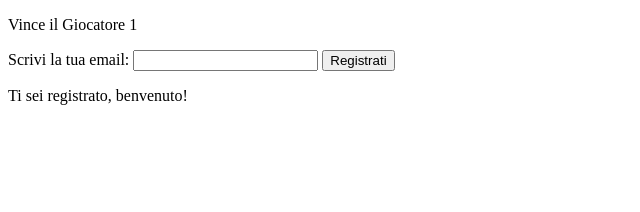
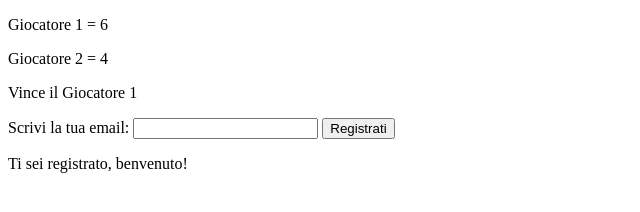
Before and after one commit to VincenzoRuggiero/js-mail-dadi, a plain HTML site: page index.html in a window 1280 px wide. Both pictures are taken after a click on the button "Registrati". Shown: the whole page, without its empty margins (0-640 px from the left). Drawn offline with Linux system fonts and the light colour scheme.

Commit message:
Create email checklist

```diff
--- a/index.html
+++ b/index.html
@@ -7,11 +7,14 @@
     <title>JS Mail-Dadi</title>
 </head>
 <body>
+    <!-- DADI -->
+    <p>Giocatore 1 = <span id="player1"></span></p>
+    <p>Giocatore 2 = <span id="player2"></span></p>
     <p class="winner"></p>
 
-
+<!-- EMAIL CHECK -->
     <label for="ask-mail">Scrivi la tua email:</label>
-    <input type="email" name="ask-mail" id="userMail">
+    <input type="text" name="ask-mail" id="userMail">
 
     <button id="send">Registrati</button>
 
--- a/js/script.js
+++ b/js/script.js
@@ -2,12 +2,19 @@
 const dicePlayer1 = Math.floor(Math.random() * 6) + 1;
 const dicePlayer2 = Math.floor(Math.random() * 6) + 1;
 
+const score1 = document.getElementById('player1');
+const score2 = document.getElementById('player2');
+
 const vincitore = document.querySelector(".winner");
+score1.innerHTML = `${dicePlayer1}`;
+score2.innerHTML = `${dicePlayer2}`;
 
 if (dicePlayer1 > dicePlayer2) {
   vincitore.innerHTML = "Vince il Giocatore 1 ";
-} else if (dicePlayer2 > dicePlayer1) {
+
+} else if (dicePlayer1 < dicePlayer2) {
   vincitore.innerHTML = "Vince il Giocatore 2";
+
 } else if (dicePlayer1 === dicePlayer2) {
   vincitore.innerHTML = "Pareggio: nessun vincitore!";
 }
@@ -27,12 +34,18 @@ buttonElem.addEventListener("click", function () {
   const userMailElem = document.getElementById("userMail").value;
   const checkResult = document.querySelector(".check");
 
-  for (i = 0; i <= mailList.length; i++) {
-    if (userMailElem !== mailList.indexOf(i)) {
-      checkResult.innerHTML = "Ti sei registrato, benvenuto!";
+  let result;
+
+  for (i = 0; i < mailList.length; i++) {
+    if (userMailElem == mailList[i]) {
+      result = true;
+    }
+
+    if (result){
+      checkResult.innerHTML = "Questa email è già presente nel sistema. Usane un'altra.";
     } else {
       checkResult.innerHTML =
-        "Questa email è già presente nel sistema. Usane un'altra.";
+        "Ti sei registrato, benvenuto!";
     }
   }
 });
```
